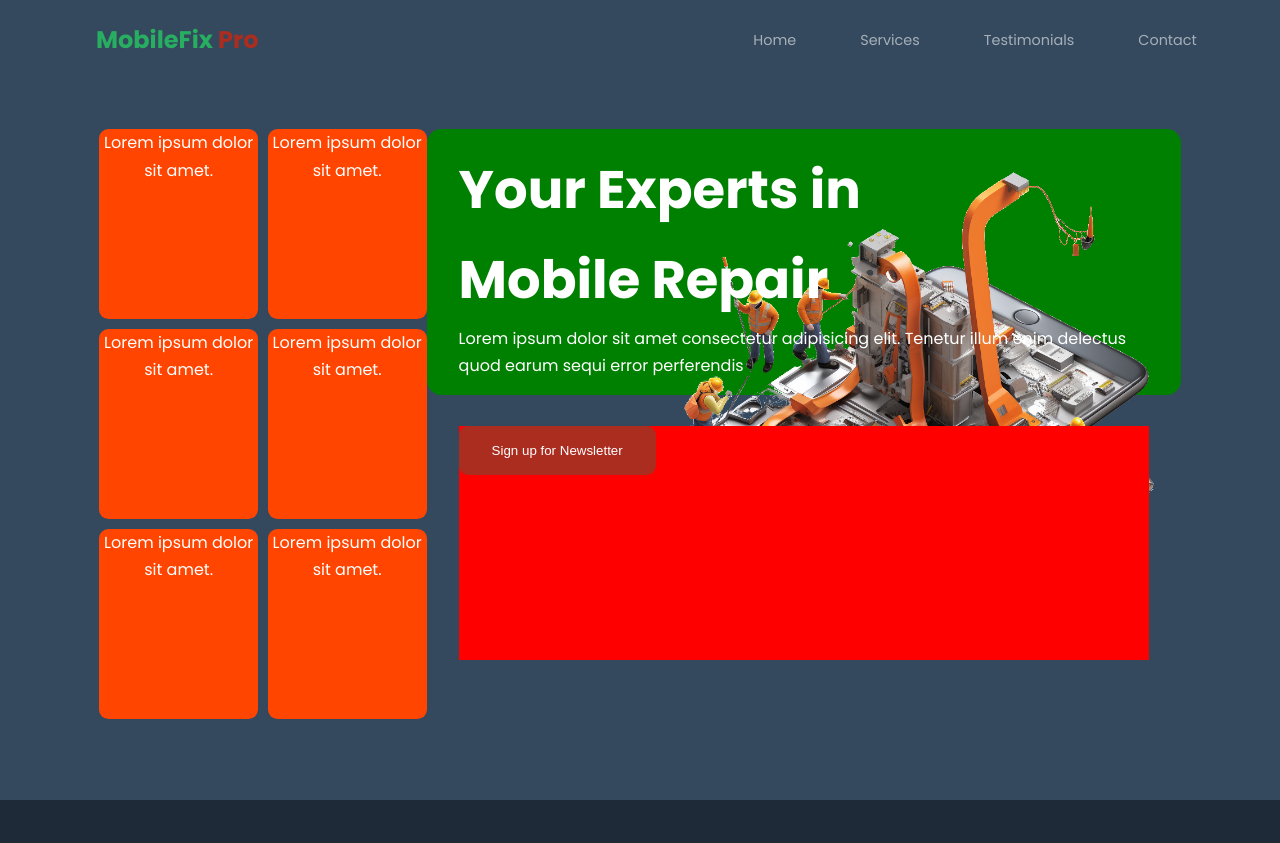
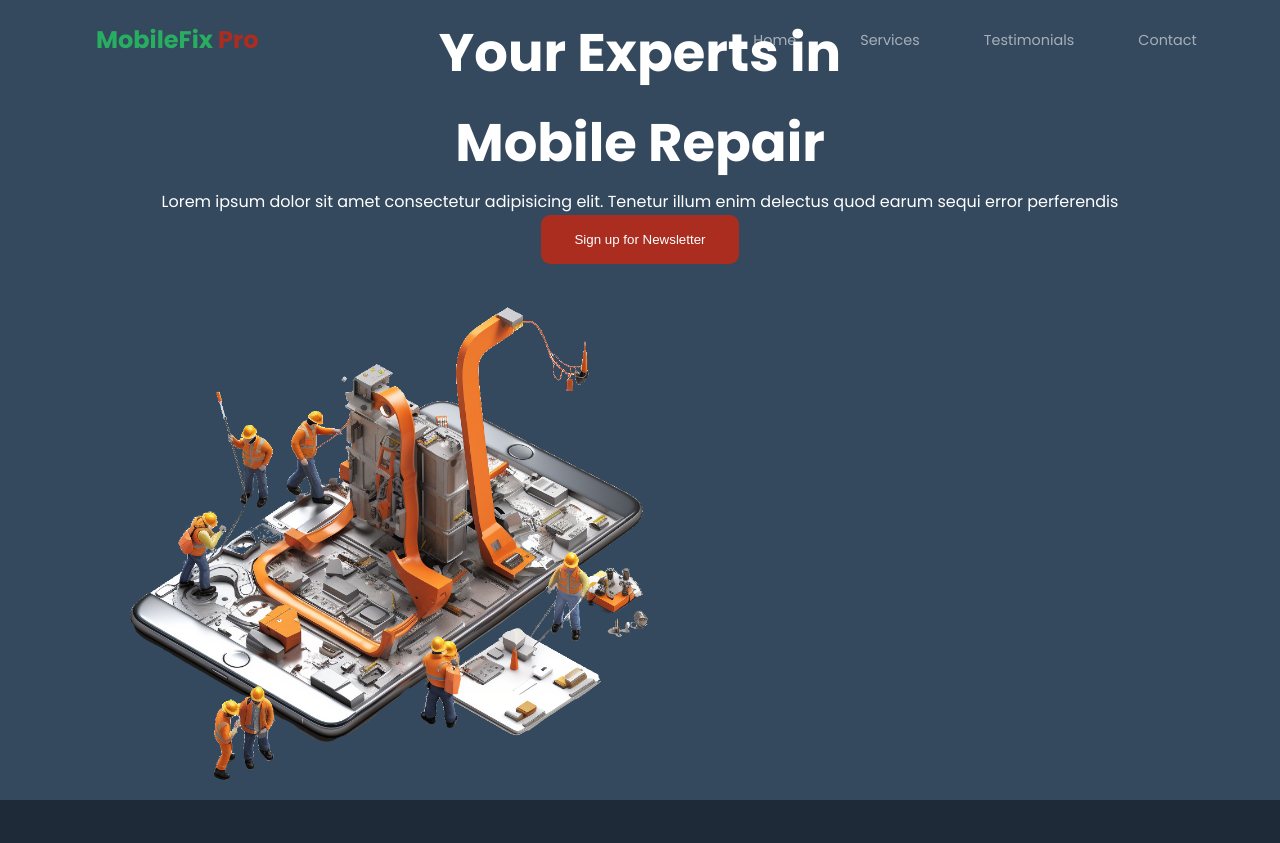
Before and after one commit to Nik0Sp/responsive_website_mobilefix_pro, a plain HTML site: page index.html in a window 1280 px wide. Before the commit the page ends 800 px from the top, so only its background shows below. Drawn offline with nearby package versions, Linux system fonts and the light colour scheme.

Commit message:
small update

```diff
--- a/index.html
+++ b/index.html
@@ -42,28 +42,18 @@
         <div class="container header-container">
 
           <div class="container-left">
-            <div>Lorem ipsum dolor sit amet.</div>
-
-            <div>Lorem ipsum dolor sit amet.</div>
-
-            <div>Lorem ipsum dolor sit amet.</div>
-            <div>Lorem ipsum dolor sit amet.</div>
-            <div>Lorem ipsum dolor sit amet.</div>
-            <div>Lorem ipsum dolor sit amet.</div>
 
 
 
-          </div>
-          <div class="container-right">
-
-          <div>
             <h1>Your Experts in </br> Mobile Repair</h1>
             <p>     Lorem ipsum dolor sit amet consectetur adipisicing
              elit. Tenetur illum enim delectus quod earum sequi error perferendis</p>
 
 
              <button class="btn btn-primary">Sign up for Newsletter</button>
+
           </div>
+          <div class="container-right">
              <div class="header-image">
               <img src="./images/header.png" alt="" />
             </div>
--- a/style.css
+++ b/style.css
@@ -181,64 +181,8 @@ header {
 .header-container {
     margin-top: 9rem;
     display: flex;
+    flex-direction: column;
     justify-content: space-around;
     position: relative;
     padding: .6rem;
 }
-
-header .container-left {
-    display: inline-block;
-    display: grid;
-    grid-template-columns: 1fr 1fr;
-    align-items: center;
-    flex-direction: column;
-    height: max-content;
-    gap: .6rem;
-    width: max-content;
-}
-
-header .container-left div {
-    background-color: orangered;
-    height: 190px;
-    border-radius: .6rem;
-}
-
-header .container-right{
-    background-color: green;
-    position: relative;
-    height: 100%;
-    border-radius: .9rem;
-    padding: 1rem 2rem;
-}
-
-header .container-right div:nth-child(1){
-    z-index: 2;
-    text-align: left;
-position: relative;
-}
-
-header .container-right div:nth-child(1) button{
-position: absolute;
-bottom: -6rem;
-left: 0rem;
-}
-
-header .container-right div:nth-child(1):before{
-    content: "";
-    position: absolute;
-    left: 0;
-    bottom: -120%;
-    width: 100%;
-    background-color: red;
-    height: 100%;
-    z-index: 0;
-}
-
-
-
-
-.header-image{
-    position: absolute;
-    top: 0;
-    right: 0;
-}
```
Also changed, not shown: images/bg.png (deleted).
